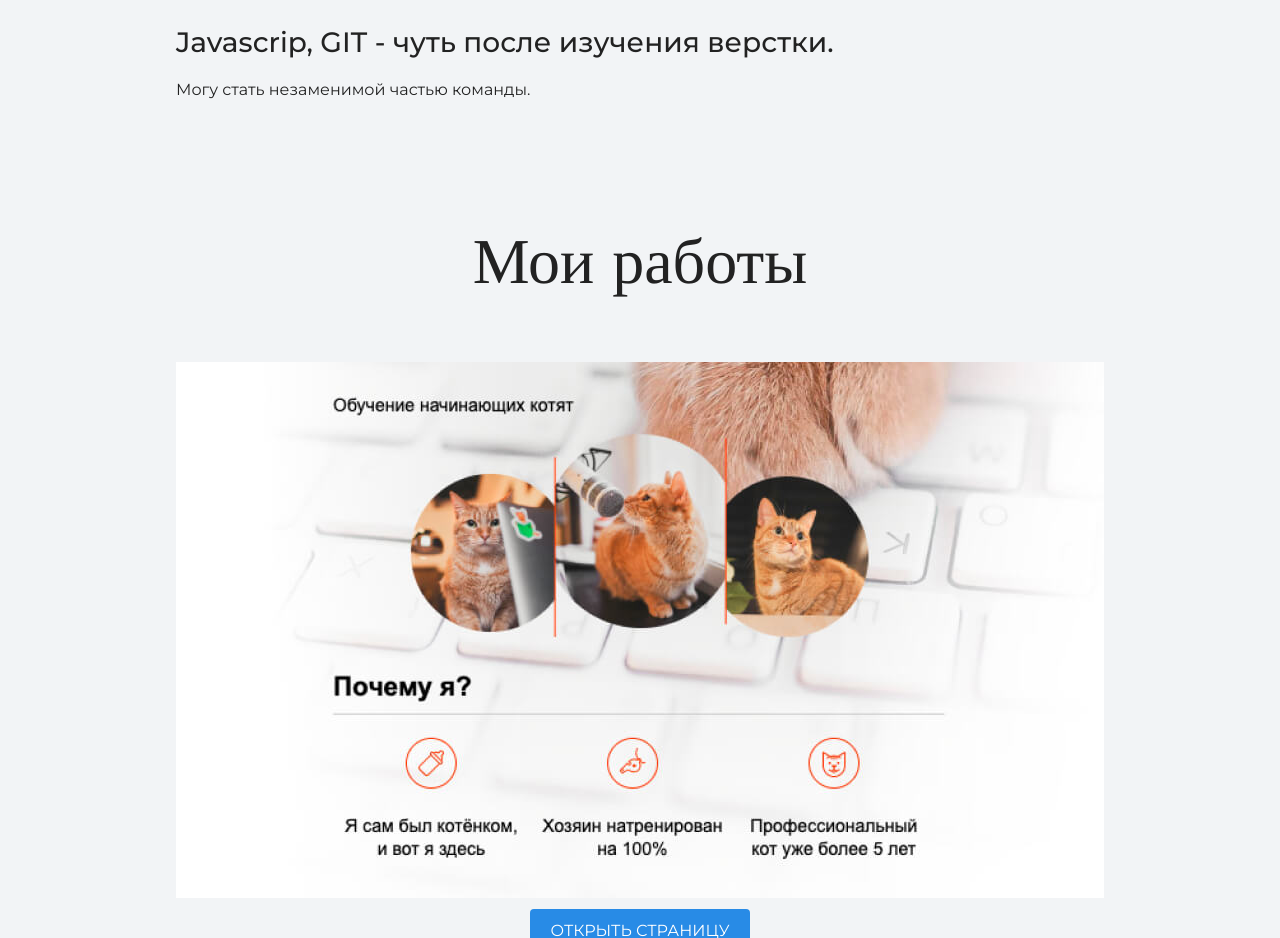
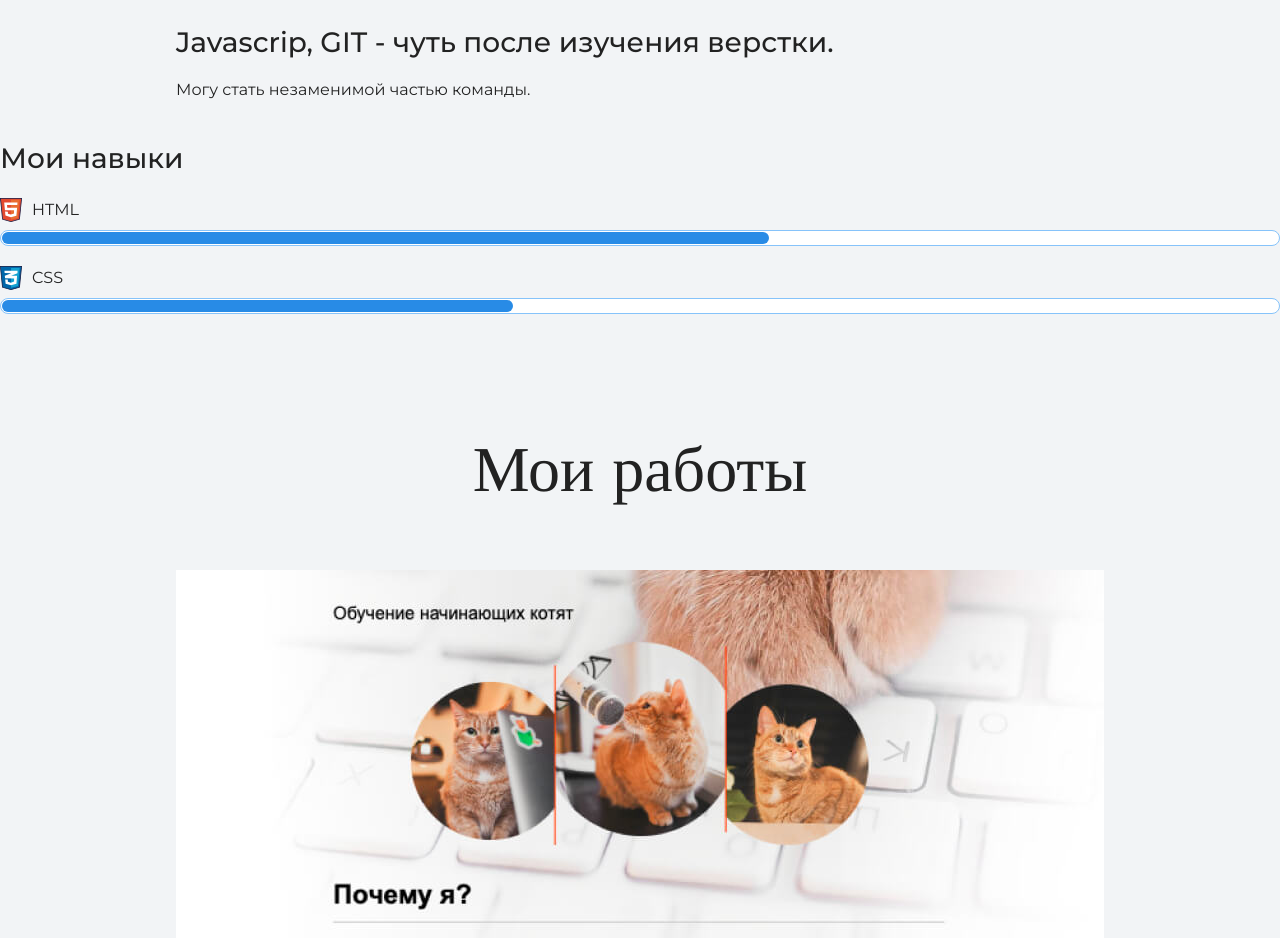
Before and after one commit to Maksim2806/first_layout, a plain HTML site: page index.html in a window 1280 px wide. Shown: the part 1920-2858 px from the top of the page. Drawn offline with nearby package versions, Linux system fonts and the light colour scheme.

Commit message:
Добавил блок с навыками html css

```diff
--- a/index.html
+++ b/index.html
@@ -34,6 +34,15 @@
       <h3>Javascrip, GIT - чуть после изучения верстки.</h3>
       <p>Могу стать незаменимой частью команды.</p>
       </div>
+      <div class="skills-list">
+        <h3>Мои навыки</h3>
+        <dl>
+          <dt class="skill-html">HTML</dt>
+          <dd class="level"><div style="width: 60%;">60%</div></dd>
+          <dt class="skill-css">CSS</dt>
+          <dd class="level"><div style="width: 40%;">40%</div></dd>
+        </dl>
+      </div>
     </section>
 
     <section class="portfolio">
```
